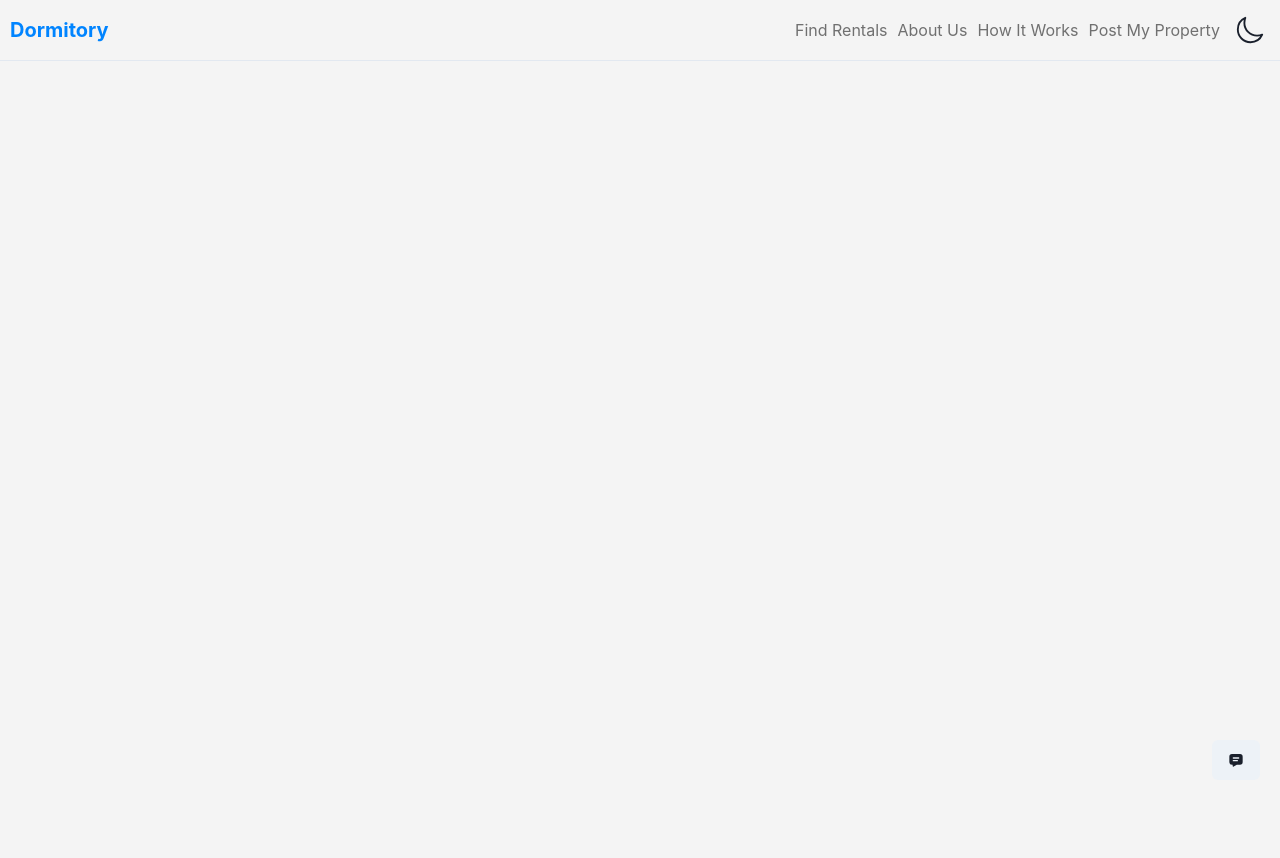
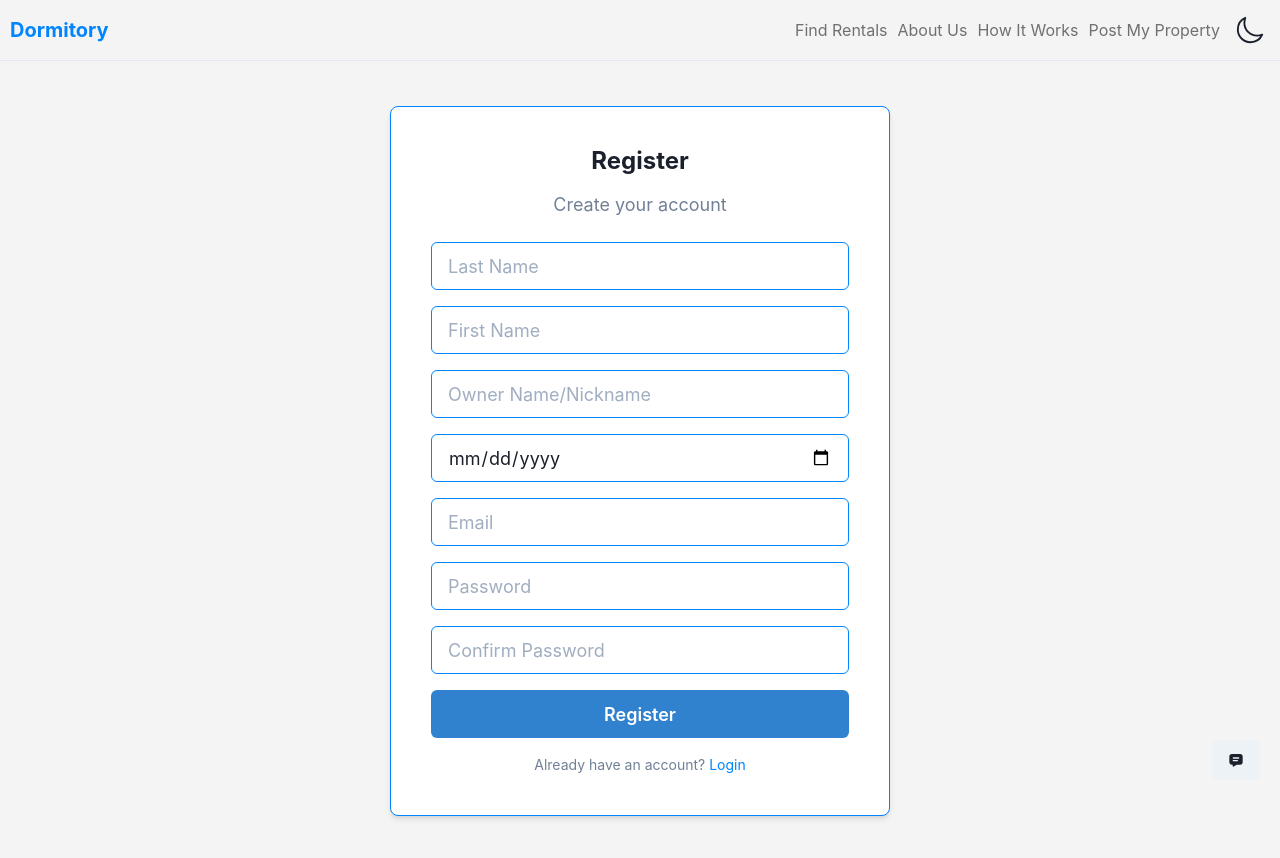
Before and after one commit to AllenDG/Web-Dormitory, a React (Vite) app: page /register in a window 1280 px wide. Shown: the top 858 px of the page. Built offline with nearby package versions, Linux system fonts and the light colour scheme.

Commit message:
added register form

```diff
--- a/src/pages/LoginPage.jsx
+++ b/src/pages/LoginPage.jsx
@@ -10,6 +10,7 @@
   useColorModeValue,
   Link,
 } from "@chakra-ui/react";
+import { Link as RouterLink } from "react-router-dom"; // Ensure you're using react-router for navigation
 
 export default function LoginPage() {
   const [email, setEmail] = useState("");
@@ -62,7 +63,7 @@
     >
       <Box
         w="100%"
-        maxW="400px"
+        maxW="500px" // Increased card width to match RegisterPage
         bg="white"
         boxShadow="md"
         borderRadius="lg"
@@ -138,7 +139,12 @@
           <Link color={secondaryColor} fontSize="sm">
             Forgot Password?
           </Link>
-          <Link color={secondaryColor} fontSize="sm">
+          <Link
+            as={RouterLink}
+            to="/register"
+            color={secondaryColor}
+            fontSize="sm"
+          >
             Sign Up
           </Link>
         </Flex>
--- a/src/pages/RegisterPage.jsx
+++ b/src/pages/RegisterPage.jsx
@@ -1,7 +1,71 @@
-import { Flex, useColorModeValue } from "@chakra-ui/react";
+import { useState } from "react";
+import {
+  Flex,
+  Box,
+  Heading,
+  Text,
+  Input,
+  Button,
+  useToast,
+  useColorModeValue,
+  Link,
+} from "@chakra-ui/react";
+import { Link as RouterLink } from "react-router-dom"; // Ensure you're using react-router for navigation
 
 export default function RegisterPage() {
-  const bgColor = useColorModeValue("bg.light", "bg.dark");
+  const [lastName, setLastName] = useState("");
+  const [firstName, setFirstName] = useState("");
+  const [ownerName, setOwnerName] = useState("");
+  const [birthday, setBirthday] = useState("");
+  const [email, setEmail] = useState("");
+  const [password, setPassword] = useState("");
+  const [confirmPassword, setConfirmPassword] = useState("");
+  const toast = useToast();
+  const bgColor = useColorModeValue("#F4F4F4", "#1A202C"); // Light and Dark mode background
+  const secondaryColor = "#0084FF"; // Your secondary color
+
+  const handleRegister = () => {
+    // Basic validation
+    if (
+      !lastName ||
+      !firstName ||
+      !ownerName ||
+      !birthday ||
+      !email ||
+      !password ||
+      !confirmPassword
+    ) {
+      toast({
+        title: "Registration Failed",
+        description: "Please fill out all fields.",
+        status: "error",
+        duration: 3000,
+        isClosable: true,
+      });
+      return;
+    }
+
+    if (password !== confirmPassword) {
+      toast({
+        title: "Registration Failed",
+        description: "Passwords do not match.",
+        status: "error",
+        duration: 3000,
+        isClosable: true,
+      });
+      return;
+    }
+
+    // Handle registration logic here (e.g., API call)
+    toast({
+      title: "Registration Successful",
+      description: "You have registered successfully!",
+      status: "success",
+      duration: 3000,
+      isClosable: true,
+    });
+  };
+
   return (
     <Flex
       direction="column"
@@ -9,6 +73,117 @@
       justify="center"
       align="center"
       bg={bgColor}
-    ></Flex>
+      p={8}
+    >
+      <Box
+        w="100%"
+        maxW="500px" // Increased maximum width
+        bg="white"
+        boxShadow="md"
+        borderRadius="lg"
+        p={10} // Increased padding
+        border="1px"
+        borderColor={secondaryColor}
+      >
+        <Heading textAlign="center" fontSize="2xl" mb={4}>
+          Register
+        </Heading>
+        <Text textAlign="center" fontSize="lg" color="gray.500" mb={6}>
+          Create your account
+        </Text>
+
+        <Input
+          placeholder="Last Name"
+          value={lastName}
+          onChange={(e) => setLastName(e.target.value)}
+          mb={4}
+          borderColor={secondaryColor}
+          _placeholder={{ color: "gray.400" }}
+          size="lg"
+        />
+
+        <Input
+          placeholder="First Name"
+          value={firstName}
+          onChange={(e) => setFirstName(e.target.value)}
+          mb={4}
+          borderColor={secondaryColor}
+          _placeholder={{ color: "gray.400" }}
+          size="lg"
+        />
+
+        <Input
+          placeholder="Owner Name/Nickname"
+          value={ownerName}
+          onChange={(e) => setOwnerName(e.target.value)}
+          mb={4}
+          borderColor={secondaryColor}
+          _placeholder={{ color: "gray.400" }}
+          size="lg"
+        />
+
+        <Input
+          placeholder="Birthday (YYYY-MM-DD)"
+          value={birthday}
+          onChange={(e) => setBirthday(e.target.value)}
+          mb={4}
+          borderColor={secondaryColor}
+          _placeholder={{ color: "gray.400" }}
+          size="lg"
+          type="date"
+        />
+
+        <Input
+          placeholder="Email"
+          type="email"
+          value={email}
+          onChange={(e) => setEmail(e.target.value)}
+          mb={4}
+          borderColor={secondaryColor}
+          _placeholder={{ color: "gray.400" }}
+          size="lg"
+        />
+
+        <Input
+          placeholder="Password"
+          type="password"
+          value={password}
+          onChange={(e) => setPassword(e.target.value)}
+          mb={4}
+          borderColor={secondaryColor}
+          _placeholder={{ color: "gray.400" }}
+          size="lg"
+        />
+
+        <Input
+          placeholder="Confirm Password"
+          type="password"
+          value={confirmPassword}
+          onChange={(e) => setConfirmPassword(e.target.value)}
+          mb={4}
+          borderColor={secondaryColor}
+          _placeholder={{ color: "gray.400" }}
+          size="lg"
+        />
+
+        <Button
+          onClick={handleRegister}
+          colorScheme="blue"
+          width="full"
+          mb={4}
+          size="lg"
+          borderRadius="md"
+        >
+          Register
+        </Button>
+
+        <Text textAlign="center" fontSize="sm" color="gray.500">
+          Already have an account?{" "}
+          <Link as={RouterLink} to="/login" color={secondaryColor}>
+            Login
+          </Link>
+        </Text>
+      </Box>
+    </Flex>
   );
 }
```
